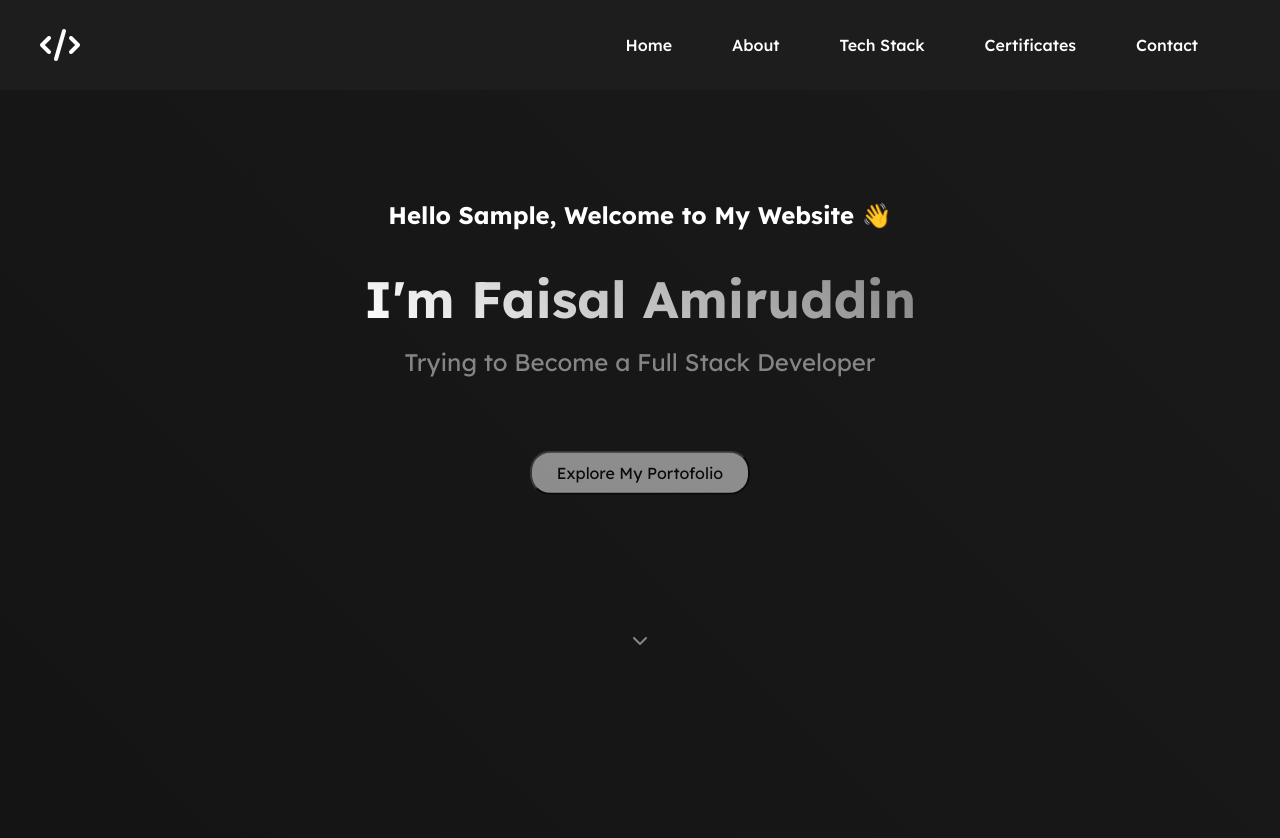
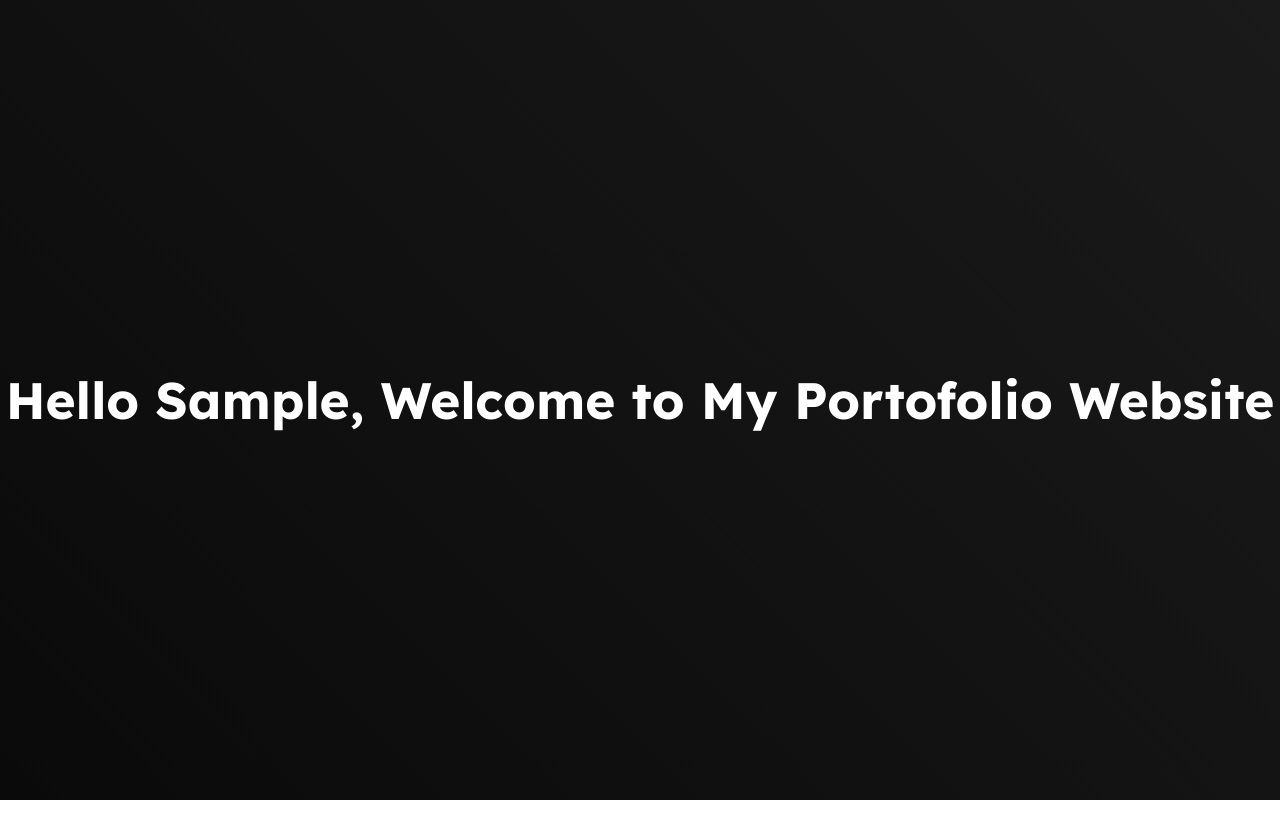
Before and after one commit to faisal-amiruddin/main, a React (Vite) app: page / in a window 1280 px wide. Both pictures are taken after typing "Sample" into the empty fields and a click on the button "Submit". Shown: the top 838 px of the page. After the commit the page ends 800 px from the top, so only its background shows below. Built offline with nearby package versions, Linux system fonts and the light colour scheme; a web font is replaced by a local one.

Commit message:
Update Greeting

```diff
--- a/src/App.tsx
+++ b/src/App.tsx
@@ -1,4 +1,4 @@
-import { useState } from 'react';
+import { useEffect, useState } from 'react';
 import './App.css'
 import { Hero } from './components/Hero.tsx'
 import { Input } from './components/Input.tsx';
@@ -8,21 +8,30 @@ import { Footer } from './components/Footer.tsx';
 import { Nav } from './components/Nav.tsx';
 import { Contact } from './components/Contact.tsx';
 import { Certif } from './components/Certif.tsx';
+import AOS from 'aos';
+import 'aos/dist/aos.css';
 
 
 function App() {
   const [user, setUser] = useState('');
   const [visible, setVisible] = useState(true);
+  const [welcome, setWelcome] = useState(false);
+
+  useEffect(() => {
+    AOS.init();
+  }, []);
 
   const handleOnClick = () => {
       if (user === '') {
         console.log("Please input your name!")
       } else {
         setVisible(false)
+        setWelcome(true)
       }
   }
 
   if (visible) {
+
     return (
         <section className='input-show'>
             <Input setUser={setUser} />
@@ -34,10 +43,26 @@ function App() {
         </section>
     )
   }
+
+  if (welcome) {
+    setTimeout(() => {
+      setWelcome(false);
+    }, 3000);
+    return (
+      <>
+      <div data-aos="fade-up" data-aos-duration="2000">
+        <h1 >Hello {user}, Welcome to My Portofolio Website</h1>
+      </div>
+      </>
+    )
+  }
+
+
+
   return (
     <>
       <Nav />
-      <Hero user={user} />
+      <Hero />
       <About />
       <TechStack />
       <Certif />
--- a/src/components/Hero.css
+++ b/src/components/Hero.css
@@ -1,6 +1,6 @@
 .hero {
     behavior: smooth;
-    margin-top: 200px;
+    margin-top: 300px;
     display: flex;
     justify-content: center;
     align-items: center;
--- a/src/components/Hero.tsx
+++ b/src/components/Hero.tsx
@@ -3,11 +3,7 @@ import AOS from 'aos';
 import 'aos/dist/aos.css';
 import { useEffect } from 'react';
 
-interface HeroProps {
-    user: string;
-}
-
-export const Hero: React.FC<HeroProps> = ({ user }) => {
+export const Hero: React.FC = () => {
     useEffect(() => {
         AOS.init();
       }, []);
@@ -34,10 +30,6 @@ export const Hero: React.FC<HeroProps> = ({ user }) => {
             <div className='hero-scroll'></div>
             <section className='hero' >
                 <div className="hero-content">
-                    <div className='menyapa' data-aos="fade-up" data-aos-duration="2000">
-                        <h2>Hello {user}, Welcome to My Website 👋</h2>
-                    </div>
-
                     <h1 className="gradient-text" data-aos-delay="1000" data-aos="fade-up" data-aos-duration="2000">I'm Faisal Amiruddin</h1>
                     <p data-aos-delay="1100" data-aos="fade-up" data-aos-duration="2000">Trying to Become a Full Stack Developer</p>
                     <button onClick={scrollToAbout} data-aos-delay="2000" data-aos="fade-up" data-aos-duration="2500">Explore My Portofolio</button>
```
Also changed, not shown: src/components/Greeting.tsx (+1 -21 lines). Lines whose indentation alone changed are shown as unchanged.
